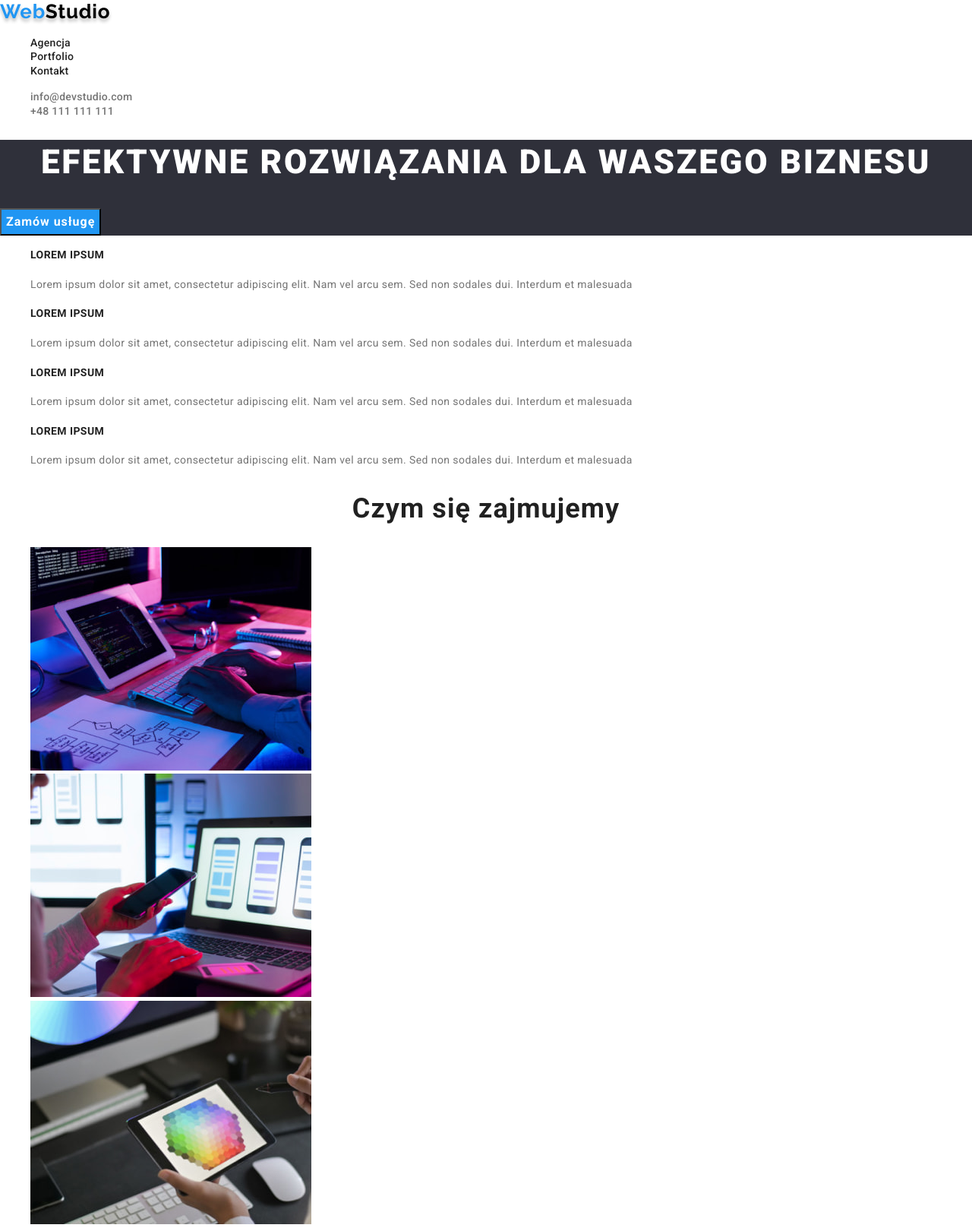
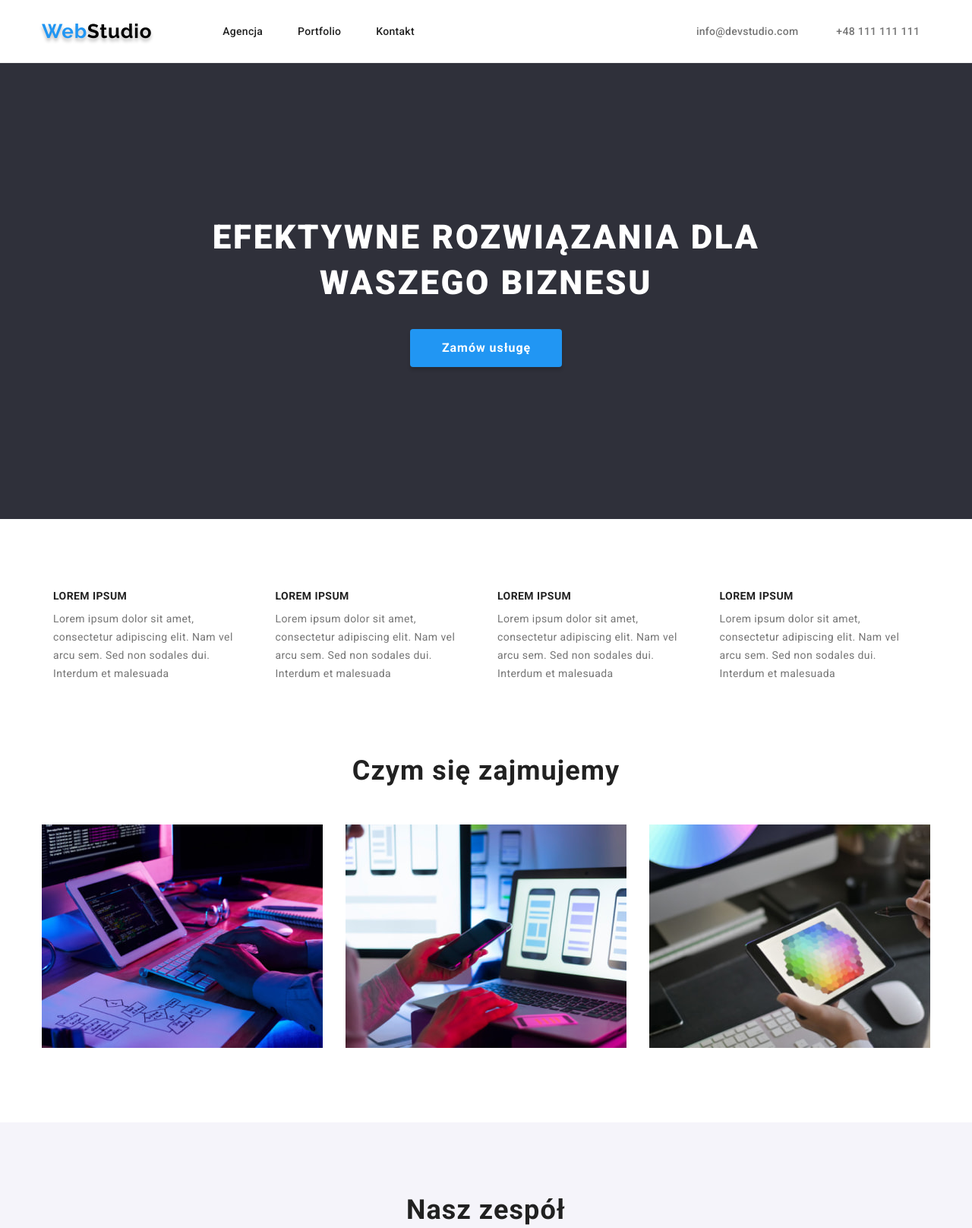
Before and after one commit to benbrzezinski/goit-markup-hw-03, a plain HTML site: page index.html in a window 1280 px wide. Shown: the top 1616 px of the page at 76% size. Drawn offline with nearby package versions, Linux system fonts and the light colour scheme.

Commit message:
Positioning of the home page.

```diff
--- a/css/styles.css
+++ b/css/styles.css
@@ -9,6 +9,13 @@ body {
   font-family: "Roboto", "Verdana", "Tahoma", sans-serif;
   color: var(--main-text-color);
   background-color: var(--main-background-color);
+  margin: 0;
+}
+
+.container {
+  max-width: 1200px;
+  margin: 0 auto;
+  padding: 0 15px;
 }
 
 ul {
@@ -17,6 +24,8 @@ ul {
 
 .h1-div {
   background-color: #2f303a;
+  padding: 200px 0;
+  margin-bottom: 94px;
 }
 
 h1 {
@@ -27,6 +36,7 @@ h1 {
   text-align: center;
   letter-spacing: 0.06em;
   text-transform: uppercase;
+  margin: 0 200px;
 }
 
 .h1-div button {
@@ -38,6 +48,16 @@ h1 {
   font-weight: 700;
   line-height: 1.88;
   letter-spacing: 0.06em;
+  box-shadow: 0 4px 4px rgba(0, 0, 0, 0.15);
+  border-radius: 4px;
+  border: none;
+  padding: 10px 41px 10px 42px;
+}
+
+.button-h1 {
+  display: flex;
+  justify-content: center;
+  padding-top: 30px;
 }
 
 .types-div h4 {
@@ -45,6 +65,8 @@ h1 {
   line-height: 1.14;
   letter-spacing: 0.03em;
   text-transform: uppercase;
+  margin-bottom: 10px;
+  margin-top: 0;
 }
 
 .types-div p {
@@ -52,6 +74,15 @@ h1 {
   font-size: 14px;
   line-height: 1.71;
   letter-spacing: 0.03em;
+  margin: 0;
+}
+
+.sections-list {
+  padding-left: 15px;
+  padding-right: 15px;
+  display: flex;
+  gap: 30px;
+  margin: 0;
 }
 
 .h2-main-page {
@@ -59,6 +90,21 @@ h1 {
   line-height: 1.17;
   text-align: center;
   letter-spacing: 0.03em;
+  margin: 0;
+}
+
+.section {
+  padding: 94px 0;
+}
+
+.types-of-services {
+  margin-top: 50px;
+  margin-bottom: 0;
+  padding: 0;
+  display: flex;
+  justify-content: center;
+  gap: 30px;
+  flex-wrap: wrap;
 }
 
 .our-team {
@@ -67,6 +113,11 @@ h1 {
 
 .our-team figure {
   background-color: var(--main-background-color);
+  display: inline-block;
+  box-shadow: 0 1px 3px rgba(0, 0, 0, 0.12), 0 1px 1px rgba(0, 0, 0, 0.14),
+    0 2px 1px rgba(0, 0, 0, 0.2);
+  border-radius: 0 0 4px 4px;
+  margin: 0;
 }
 
 .our-team h3 {
@@ -75,6 +126,8 @@ h1 {
   line-height: 1.19;
   text-align: center;
   letter-spacing: 0.03em;
+  margin-bottom: 10px;
+  margin-top: 30px;
 }
 
 .our-team p {
@@ -82,6 +135,18 @@ h1 {
   line-height: 1.19;
   text-align: center;
   letter-spacing: 0.03em;
+  margin-bottom: 30px;
+  margin-top: 0;
+}
+
+.our-team-list {
+  margin-top: 50px;
+  margin-bottom: 0;
+  display: flex;
+  justify-content: center;
+  gap: 30px;
+  padding: 0;
+  flex-wrap: wrap;
 }
 
 .buttons button {
@@ -92,13 +157,17 @@ h1 {
   font-weight: 500;
   line-height: 1.63;
   letter-spacing: 0.03em;
+  border-radius: 4px;
+  border: none;
+  cursor: pointer;
 }
 
 .buttons button:hover,
 .buttons button:focus {
   color: #fff;
   background-color: var(--main-selection-color);
-  cursor: pointer;
+  box-shadow: 0 3px 1px rgba(0, 0, 0, 0.1), 0 1px 2px rgba(0, 0, 0, 0.08),
+    0 2px 2px rgba(0, 0, 0, 0.12);
 }
 
 .projects-div h3 {
@@ -113,6 +182,16 @@ h1 {
   letter-spacing: 0.03em;
 }
 
+.projects-div figure {
+  border-bottom: 1px solid #eeeeee;
+}
+
+header {
+  padding: 0;
+  border-bottom: 1px solid #ececec;
+  margin-bottom: 0;
+}
+
 .logo-header {
   color: #000;
   font-family: "Raleway";
@@ -122,6 +201,25 @@ h1 {
   letter-spacing: 0.03em;
   text-decoration: none;
   text-shadow: 0 4px 4px rgba(0, 0, 0, 0.25);
+  margin-right: 93px;
+}
+
+.nav-div {
+  display: flex;
+  align-items: center;
+  flex-wrap: wrap;
+}
+
+.main-nav {
+  display: flex;
+  gap: 46px;
+  padding: 0;
+  margin: 0;
+  margin-right: 371px;
+}
+
+.main-nav-item {
+  padding: 32px 0;
 }
 
 .main-nav a {
@@ -136,6 +234,17 @@ h1 {
 .main-nav a:hover,
 .main-nav a:focus {
   color: var(--main-selection-color);
+}
+
+.contacts-header {
+  display: flex;
+  gap: 50px;
+  padding: 0;
+  margin: 0;
+}
+
+.contacts-header-item {
+  display: inline-block;
 }
 
 .contacts-header a {
@@ -154,6 +263,7 @@ h1 {
 
 footer {
   background-color: #2f303a;
+  padding: 60px 0;
 }
 
 .logo-footer {
@@ -164,6 +274,7 @@ footer {
   line-height: 1.19;
   letter-spacing: 0.03em;
   text-decoration: none;
+  padding-left: 15px;
 }
 
 .first-three-letters {
@@ -176,6 +287,14 @@ address {
   font-size: 14px;
   line-height: 1.71;
   letter-spacing: 0.03em;
+  margin-top: 20px;
+  padding-left: 15px;
+  margin-bottom: 9px;
+}
+
+.contacts-footer {
+  margin: 0;
+  padding-left: 15px;
 }
 
 .contacts-footer a {
--- a/index.html
+++ b/index.html
@@ -19,36 +19,53 @@
   </head>
   <body>
     <header>
+      <div class="container">
+        <div class="nav-div">
+          <div>
             <a class="logo-header" href="./index.html"
               ><span class="first-three-letters">Web</span>Studio</a
             >
+          </div>
           <nav>
             <ul class="main-nav">
-          <li>
-            <a href="">Agencja</a>
+              <li class="main-nav-item">
+                <a href="./index.html">Agencja</a>
               </li>
-          <li><a href="./portfolio.html">Portfolio</a></li>
-          <li><a href="">Kontakt</a></li>
+              <li class="main-nav-item">
+                <a href="./portfolio.html">Portfolio</a>
+              </li>
+              <li class="main-nav-item"><a href="">Kontakt</a></li>
             </ul>
           </nav>
           <ul class="contacts-header">
-        <li><a href="mailto:info@devstudio.com">info@devstudio.com</a></li>
-        <li><a href="tel:+48111111111">+48 111 111 111</a></li>
+            <li class="contacts-header-item">
+              <a href="mailto:info@devstudio.com">info@devstudio.com</a>
+            </li>
+            <li class="contacts-header-item">
+              <a href="tel:+48111111111">+48 111 111 111</a>
+            </li>
           </ul>
+        </div>
+      </div>
     </header>
     <main>
       <div class="h1-div">
+        <div class="container">
           <h1>EFEKTYWNE ROZWIĄZANIA DLA WASZEGO BIZNESU</h1>
+          <div class="button-h1">
             <button type="button">Zamów usługę</button>
           </div>
+        </div>
+      </div>
       <div class="types-div">
-        <ul>
+        <div class="container">
+          <ul class="sections-list">
             <li>
               <section>
                 <h4>LOREM IPSUM</h4>
                 <p>
-                Lorem ipsum dolor sit amet, consectetur adipiscing elit. Nam vel
-                arcu sem. Sed non sodales dui. Interdum et malesuada
+                  Lorem ipsum dolor sit amet, consectetur adipiscing elit. Nam
+                  vel arcu sem. Sed non sodales dui. Interdum et malesuada
                 </p>
               </section>
             </li>
@@ -56,8 +73,8 @@
               <section>
                 <h4>LOREM IPSUM</h4>
                 <p>
-                Lorem ipsum dolor sit amet, consectetur adipiscing elit. Nam vel
-                arcu sem. Sed non sodales dui. Interdum et malesuada
+                  Lorem ipsum dolor sit amet, consectetur adipiscing elit. Nam
+                  vel arcu sem. Sed non sodales dui. Interdum et malesuada
                 </p>
               </section>
             </li>
@@ -65,8 +82,8 @@
               <section>
                 <h4>LOREM IPSUM</h4>
                 <p>
-                Lorem ipsum dolor sit amet, consectetur adipiscing elit. Nam vel
-                arcu sem. Sed non sodales dui. Interdum et malesuada
+                  Lorem ipsum dolor sit amet, consectetur adipiscing elit. Nam
+                  vel arcu sem. Sed non sodales dui. Interdum et malesuada
                 </p>
               </section>
             </li>
@@ -74,16 +91,18 @@
               <section>
                 <h4>LOREM IPSUM</h4>
                 <p>
-                Lorem ipsum dolor sit amet, consectetur adipiscing elit. Nam vel
-                arcu sem. Sed non sodales dui. Interdum et malesuada
+                  Lorem ipsum dolor sit amet, consectetur adipiscing elit. Nam
+                  vel arcu sem. Sed non sodales dui. Interdum et malesuada
                 </p>
               </section>
             </li>
           </ul>
         </div>
-      <section>
+      </div>
+      <section class="section">
+        <div class="container">
           <h2 class="h2-main-page">Czym się zajmujemy</h2>
-        <ul>
+          <ul class="types-of-services">
             <li>
               <img
                 src="./images/code.jpg"
@@ -111,10 +130,13 @@
               />
             </li>
           </ul>
+        </div>
       </section>
-      <section>
+      <div class="our-team">
+        <div class="container">
+          <section class="section">
             <h2 class="h2-main-page">Nasz zespół</h2>
-        <ul class="our-team">
+            <ul class="our-team-list">
               <li>
                 <figure>
                   <img
@@ -173,8 +195,11 @@
               </li>
             </ul>
           </section>
+        </div>
+      </div>
     </main>
     <footer>
+      <div class="container">
         <a class="logo-footer" href="./index.html"
           ><span class="first-three-letters">Web</span>Studio</a
         >
@@ -183,6 +208,7 @@
           <li><a href="mailto:info@example.com">info@example.com</a></li>
           <li><a href="tel:+48111111111">+48 111 111 111</a></li>
         </ul>
+      </div>
     </footer>
   </body>
 </html>
```
Also changed, not shown: portfolio.html (+7 -1 lines). Lines whose indentation alone changed are shown as unchanged.
